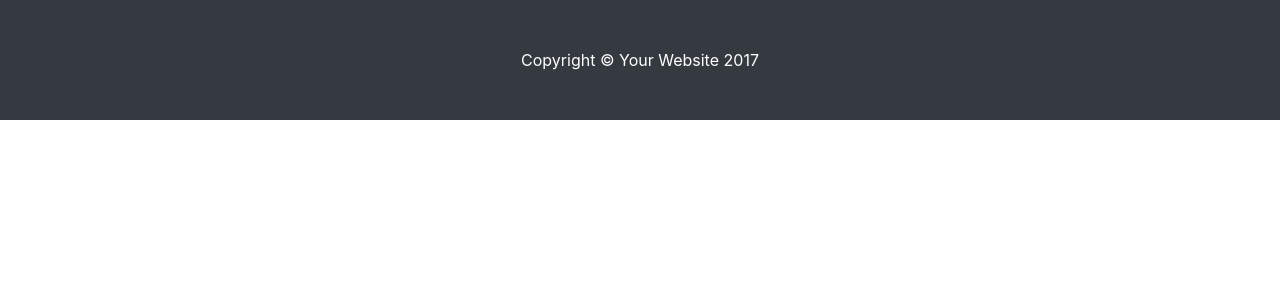
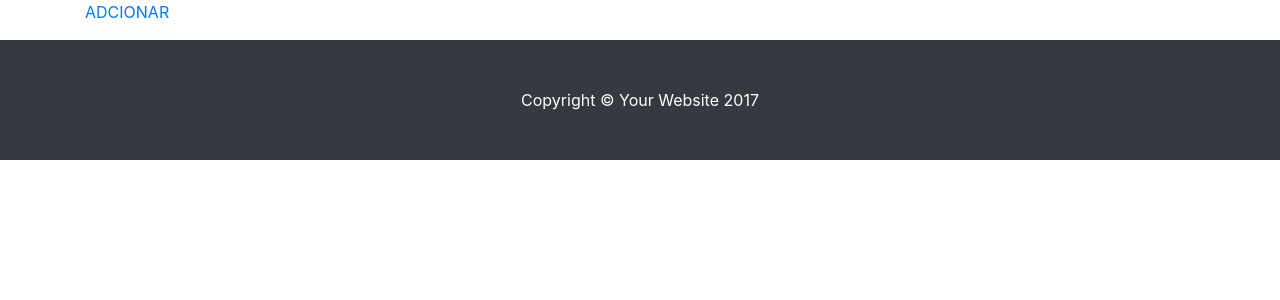
Before and after one commit to brunogomes3000/lancecerto, a Django app: template lancecerto/core/templates/GerenciarVendas.html in a window 1280 px wide. Shown: the part 56-356 px from the top of the page. Run offline with Django 3.2, Linux system fonts and the light colour scheme; the template is opened without the code that fills it, so the values that code supplies are empty; some libraries are stand-ins or nearby versions.

Commit message:
correcao de codigos

```diff
--- a/lancecerto/core/templates/GerenciarVendas.html
+++ b/lancecerto/core/templates/GerenciarVendas.html
@@ -33,6 +33,9 @@
 
 {% block bloco_variavel %}
 
+<p class="text-centere">
+  <a href="# class="btn btn-lg btn-primary btn-3d">ADCIONAR</a>
+</p>
 
 
 {% endblock %}
--- a/lancecerto/core/views.py
+++ b/lancecerto/core/views.py
@@ -16,5 +16,6 @@ def relatoriosvendas(request):
 def cadastro(request):
     return render(request, 'cadastro.html')
 
-
+def GerenciarVendas(request):
+	return render(request, 'GerenciarVendas.html')
 # Create your views here.
--- a/lancecerto/lancecerto/urls.py
+++ b/lancecerto/lancecerto/urls.py
@@ -24,4 +24,5 @@ urlpatterns = [
     url(r'^cadastro/$', views.cadastro, name="cadastro"),
     url(r'^admin/', admin.site.urls),
     url(r'^relatoriosvendas/$', views.relatoriosvendas, name="relaoriosvendas"),
+    url(r'^GerenciarVendas/$', views.GerenciarVendas, name="GerenciarVendas")
 ]
```
